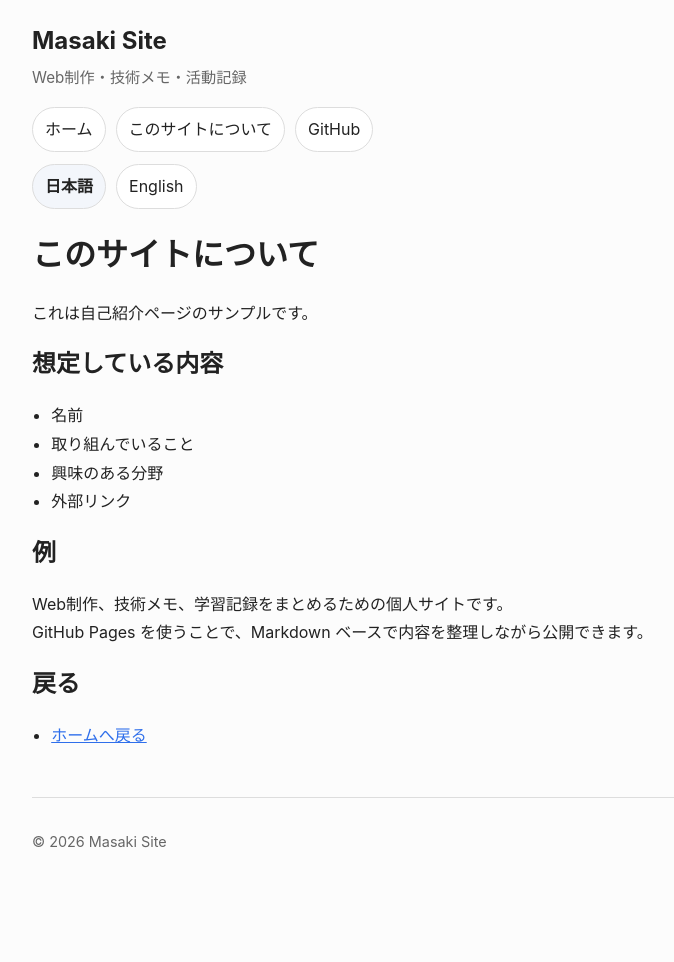
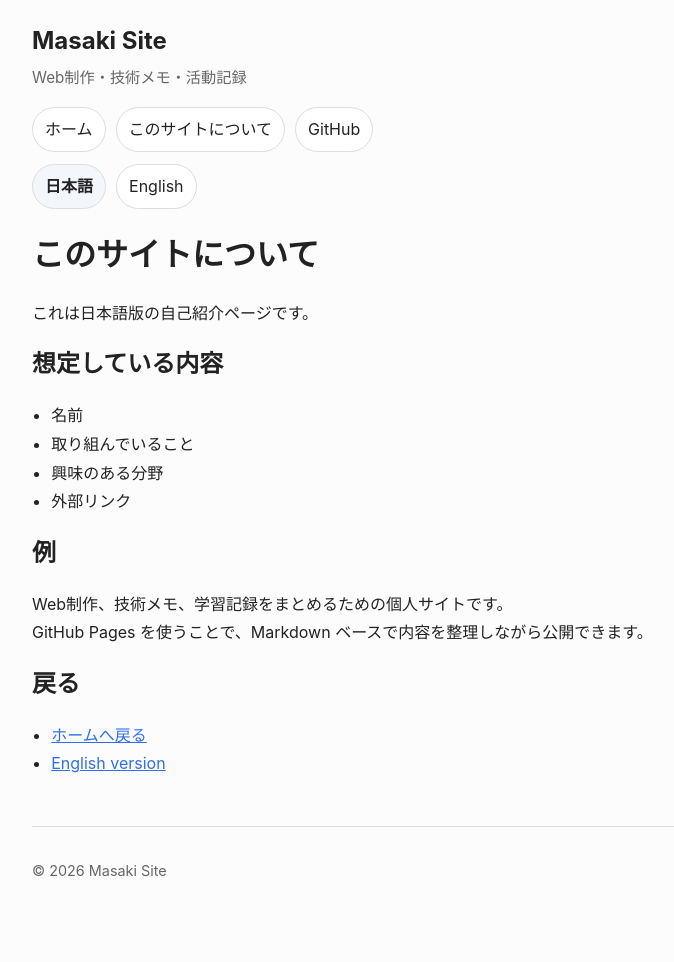
Before and after one commit to masakielastic/masakielastic.github.io, a Jekyll site: the page built from about.md, in a window 1280 px wide. Shown: the whole page, without its empty margins (244-918 px from the left). Built offline with Jekyll 4.4.1, drawn with Linux system fonts in a browser that asks for light colours; before the commit the page ends 933 px from its top, so only the background shows below that.

Commit message:
Update about.md

```diff
--- a/about.md
+++ b/about.md
@@ -1,12 +1,14 @@
 ---
 title: このサイトについて
-description: 自己紹介ページ
+description: 日本語の自己紹介ページ
+lang: ja
 permalink: /about.html
+en_url: /en/about.html
 ---
 
 # このサイトについて
 
-これは自己紹介ページのサンプルです。
+これは日本語版の自己紹介ページです。
 
 ## 想定している内容
 
@@ -23,3 +25,4 @@ GitHub Pages を使うことで、Markdown ベースで内容を整理しなが
 ## 戻る
 
 - [ホームへ戻る](/index.html)
+- [English version](/en/about.html)
```
